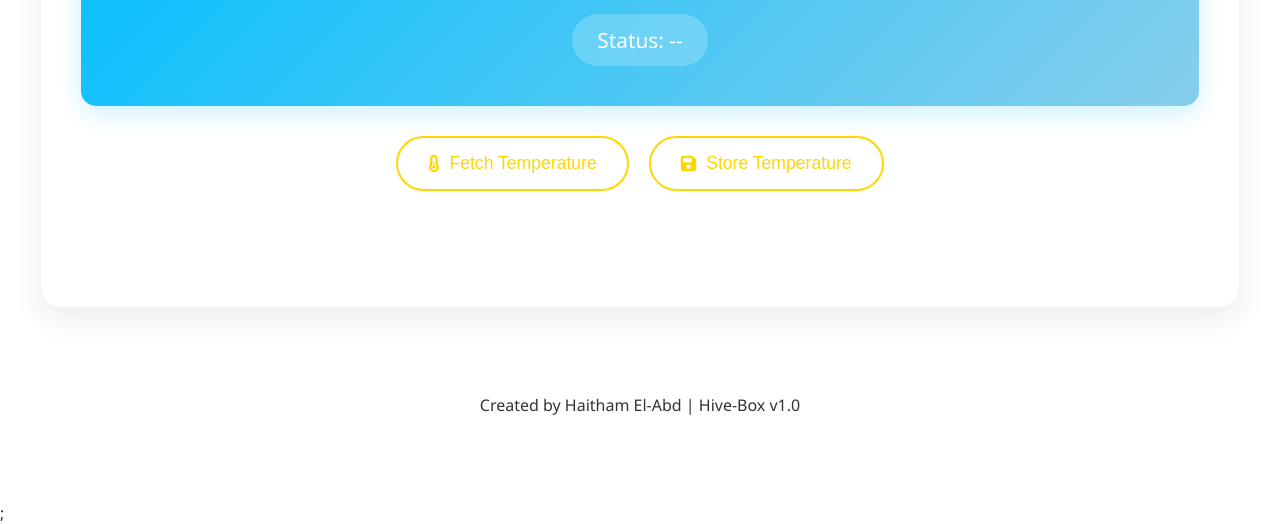
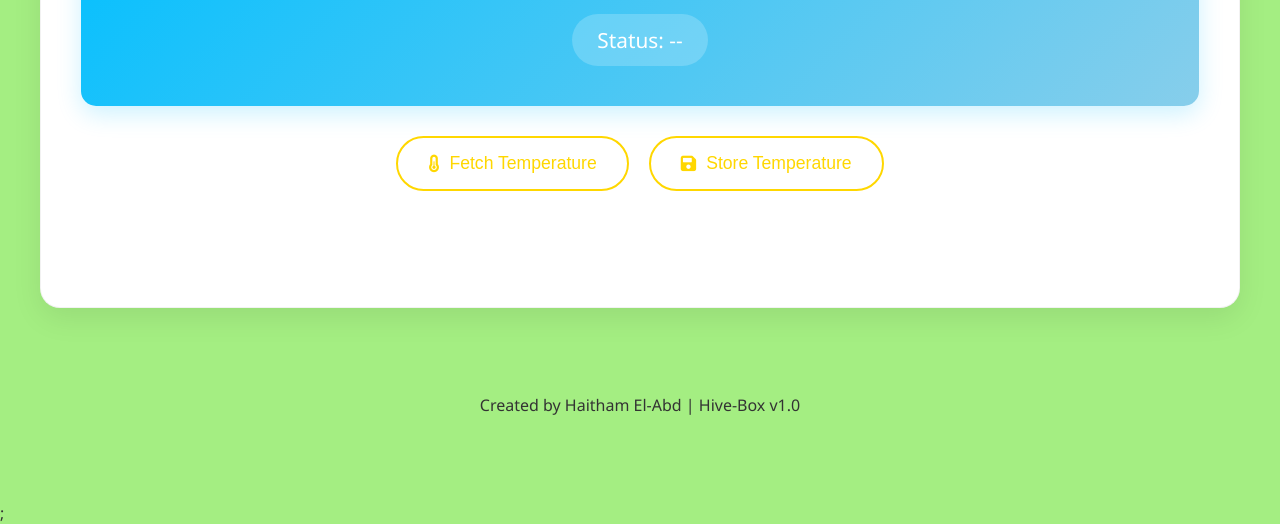
Before and after one commit to h3itham/hive-box, a plain HTML site: page frontend/index.html in a window 1280 px wide. Shown: the part 455-979 px from the top of the page. Drawn offline with Linux system fonts and the light colour scheme.

Commit message:
change background color

```diff
--- a/frontend/index.html
+++ b/frontend/index.html
@@ -18,7 +18,7 @@
         margin: 0;
         padding: 0;
         min-height: 100vh;
-        background: white;
+        background: #a4ee82;;
         color: var(--text-color);
     }
 
```
Also changed, not shown: 2 other files.
